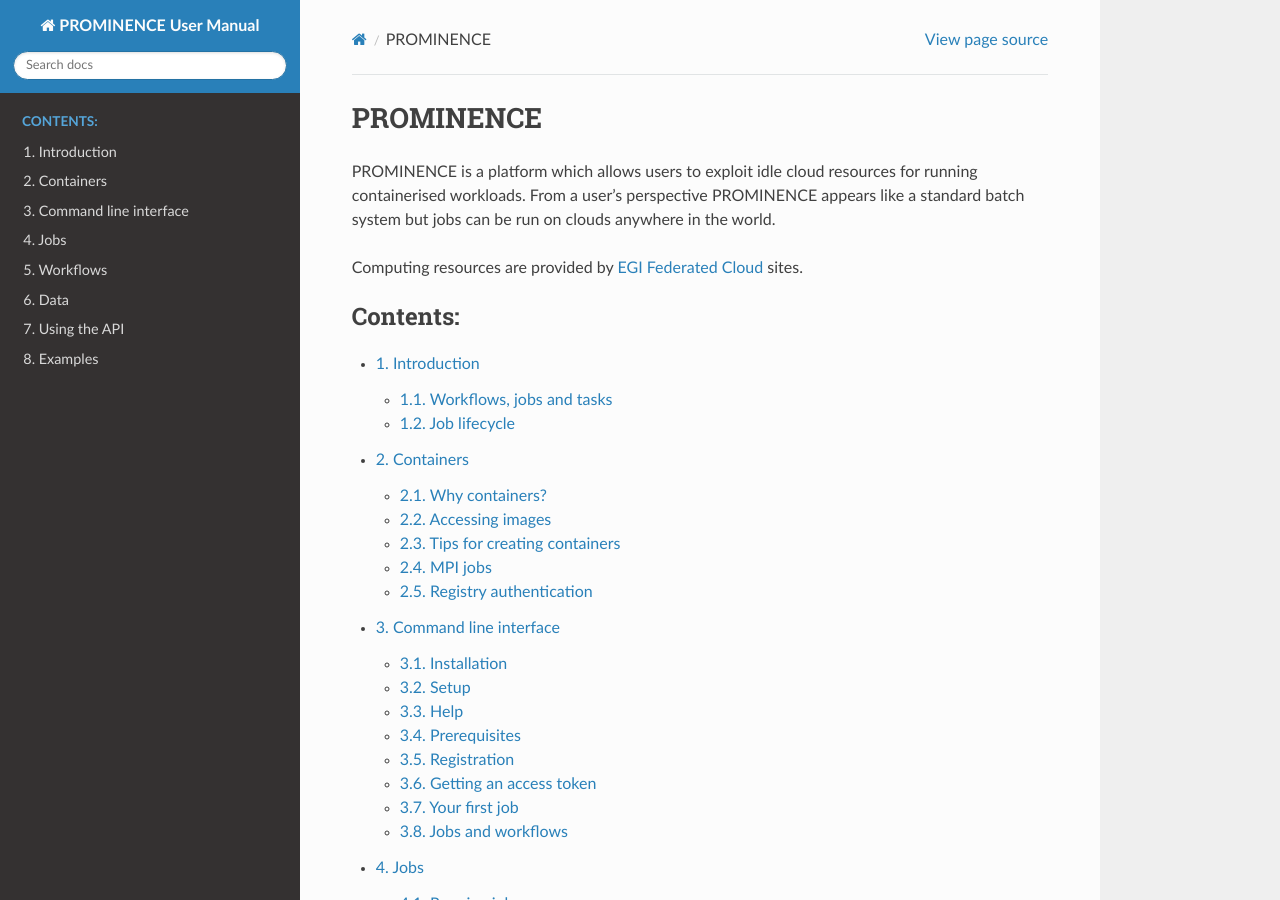
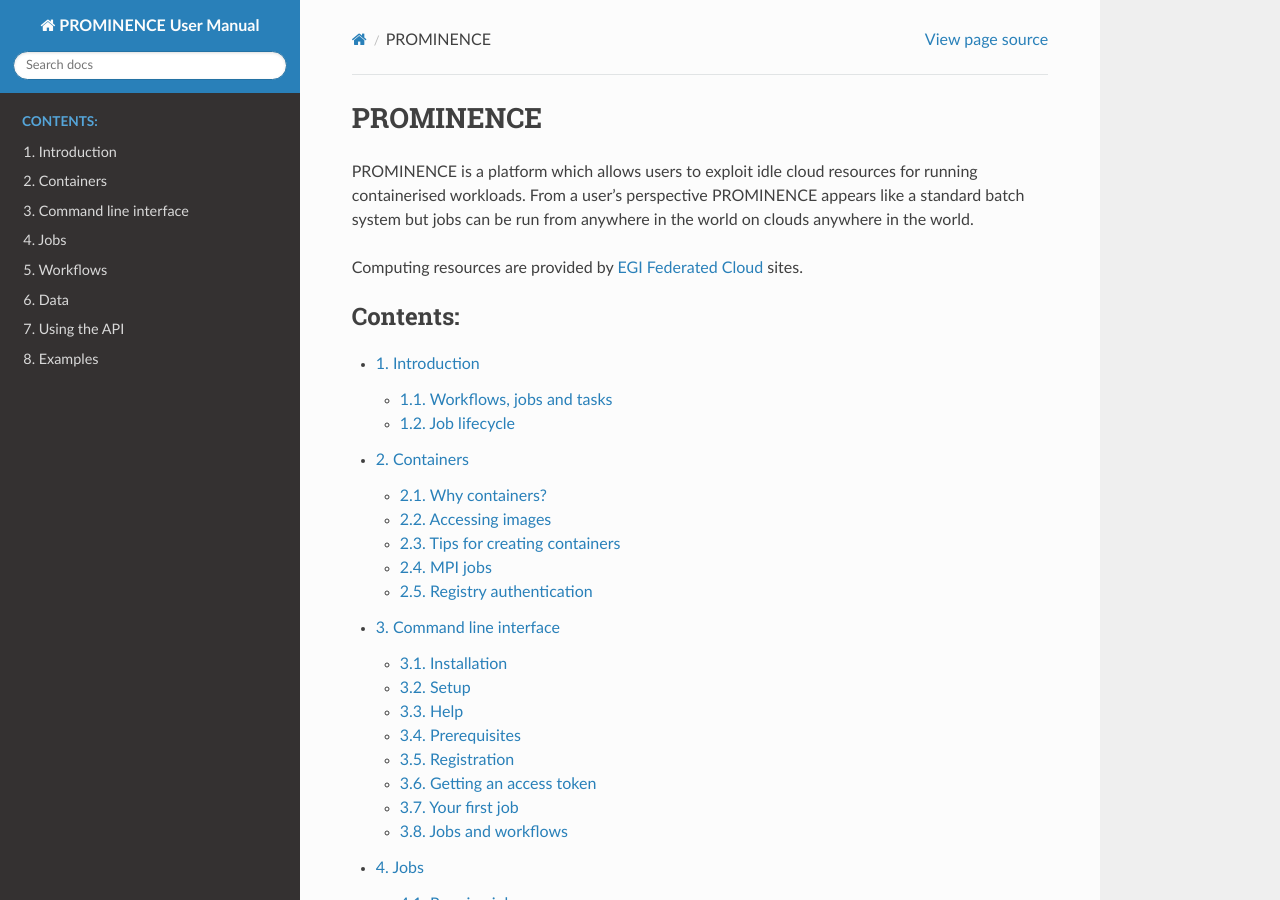
Before and after one commit to prominence-eosc/docs-eosc, a Sphinx documentation site: the page built from source/index.rst, in a window 1280 px wide and 900 px high. Built offline with Sphinx 7.4.7 and the Read the Docs theme 2.0.0, drawn with Linux system fonts in a browser that asks for light colours.

Commit message:
Mention job submission from anywhere

```diff
--- a/source/index.rst
+++ b/source/index.rst
@@ -6,7 +6,7 @@
 PROMINENCE
 ==========
 
-PROMINENCE is a platform which allows users to exploit idle cloud resources for running containerised workloads. From a user's perspective PROMINENCE appears like a standard batch system but jobs can be run on clouds anywhere in the world.
+PROMINENCE is a platform which allows users to exploit idle cloud resources for running containerised workloads. From a user's perspective PROMINENCE appears like a standard batch system but jobs can be run from anywhere in the world on clouds anywhere in the world.
 
 Computing resources are provided by `EGI Federated Cloud <https://www.egi.eu/federation/egi-federated-cloud/>`_ sites.
 
```
